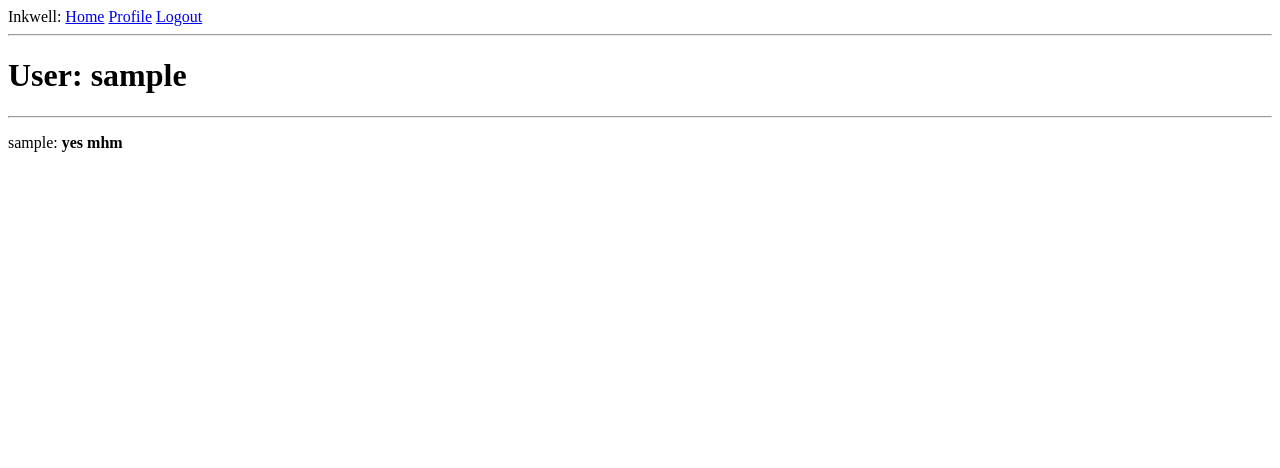
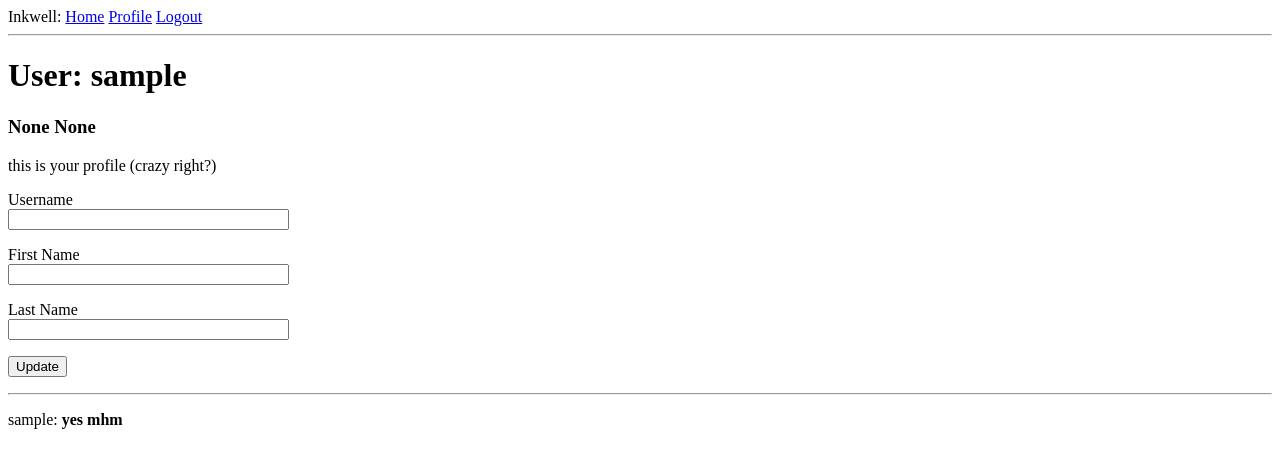
Before and after one commit to theroonguy/inkwell, a Flask app: a page that uses app/templates/user.html in a window 1280 px wide. Shown: the top 468 px of the page. Run offline with Flask 3, Linux system fonts and the light colour scheme; the visitor is signed in with stand-in values (Sample User, id 1); data comes from the database, SQL or seed files in the repository; both versions use the stored data as it was after the commit.

Commit message:
first and last name, plus update profile option

```diff
--- a/app/forms.py
+++ b/app/forms.py
@@ -11,6 +11,8 @@
 
 class RegistrationForm(FlaskForm):
     username = StringField('Username', validators=[DataRequired()])
+    firstname = StringField('First Name', validators=[DataRequired()])
+    lastname = StringField('Last Name', validators=[DataRequired()])
     email = StringField('Email', validators=[DataRequired(), Email()])
     password = PasswordField('Password', validators=[DataRequired()])
     password2 = PasswordField(
@@ -26,3 +28,14 @@
         user = User.query.filter_by(email=email.data).first()
         if user is not None:
             raise ValidationError('Please use a different email address.')
+
+class UpdateProfileForm(FlaskForm):
+    username = StringField('Username')
+    firstname = StringField('First Name')
+    lastname = StringField('Last Name')
+    submit = SubmitField('Update')
+
+    def validate_username(self, username):
+        user = User.query.filter_by(username=username.data).first()
+        if user is not None:
+            raise ValidationError('Please use a different username.')
--- a/app/models.py
+++ b/app/models.py
@@ -6,6 +6,8 @@
 class User(UserMixin, db.Model):
     user_id = db.Column(db.Integer, primary_key=True)
     username = db.Column(db.String(64), index=True, unique=True)
+    firstname = db.Column(db.String(64), nullable=True)
+    lastname = db.Column(db.String(64), nullable=True)
     email = db.Column(db.String(120), index=True, unique=True)
     password_hash = db.Column(db.String(128))
     books = db.relationship('Book', backref='author', lazy='dynamic')
--- a/app/routes.py
+++ b/app/routes.py
@@ -1,6 +1,6 @@
 from flask import render_template, flash, redirect, url_for, request
 from app import app, db
-from app.forms import LoginForm, RegistrationForm
+from app.forms import LoginForm, RegistrationForm, UpdateProfileForm
 from app.models import Book, User
 from flask_login import current_user, login_user, logout_user, login_required
 from werkzeug.urls import url_parse
@@ -10,7 +10,8 @@
 @login_required
 def index():
     books = Book.query.all()
-    return render_template('index.html', title='Home', books=books)
+    users = User.query.all()
+    return render_template('index.html', title='Home', books=books, users=users)
 
 @app.route('/login', methods=['GET', 'POST'])
 def login():
@@ -40,7 +41,7 @@
         return redirect(url_for('index'))
     form = RegistrationForm()
     if form.validate_on_submit():
-        user = User(username=form.username.data, email=form.email.data)
+        user = User(username=form.username.data, firstname=form.firstname.data, lastname=form.lastname.data, email=form.email.data)
         user.set_password(form.password.data)
         db.session.add(user)
         db.session.commit()
@@ -48,11 +49,21 @@
         return redirect(url_for('login'))
     return render_template('register.html', title='Register', form=form)
 
-@app.route('/user/<username>')
+@app.route('/user/<username>', methods=['GET', 'POST'])
 @login_required
 def user(username):
     user = User.query.filter_by(username=username).first_or_404()
+    form = UpdateProfileForm()
+    if form.validate_on_submit():
+        if form.username.data != '': user.username = form.username.data
+        if form.firstname.data != '': user.firstname = form.firstname.data
+        if form.lastname.data != '': user.lastname = form.lastname.data
+        db.session.add(user)
+        db.session.commit()
+        flash('Your profile has been updated')
+        if form.username.data != '': return redirect(url_for('user', username=form.username.data))
+        return redirect(url_for('user', username=current_user.username))
     published_books = [
         {'author': user, 'content': 'yes mhm'}
     ]
-    return render_template('user.html', user=user, published_books=published_books)
+    return render_template('user.html', user=user, published_books=published_books, form=form)
--- a/app/templates/index.html
+++ b/app/templates/index.html
@@ -5,4 +5,8 @@
     {% for book in books %}
         {% include '_book.html' %}
     {% endfor %}
+    <br><p><b>list of users:</b>
+    {% for user in users %}
+        <a href="{{ url_for('user', username=user.username) }}">{{ user.username }}</a>
+    {% endfor %}
 {% endblock %}
--- a/app/templates/user.html
+++ b/app/templates/user.html
@@ -2,6 +2,35 @@
 
 {% block content %}
     <h1>User: {{ user.username }}</h1>
+    <h3>{{ user.firstname }} {{ user.lastname }}</h3>
+    {% if current_user.user_id == user.user_id %}
+    <p>this is your profile (crazy right?)</p>
+    <form action="" method="post">
+        {{ form.hidden_tag() }}
+        <p>
+            {{ form.username.label }}<br>
+            {{ form.username(size=32) }}<br>
+            {% for error in form.username.errors %}
+            <span style="color: red;">[{{ error }}]</span>
+            {% endfor %}
+        </p>
+        <p>
+            {{ form.firstname.label }}<br>
+            {{ form.firstname(size=32) }}<br>
+            {% for error in form.firstname.errors %}
+            <span style="color: red;">[{{ error }}]</span>
+            {% endfor %}
+        </p>
+        <p>
+            {{ form.lastname.label }}<br>
+            {{ form.lastname(size=32) }}<br>
+            {% for error in form.lastname.errors %}
+            <span style="color: red;">[{{ error }}]</span>
+            {% endfor %}
+        </p>
+        <p>{{ form.submit() }}</p>
+    </form>
+    {% endif %}
     <hr>
     {% for book in published_books %}
     <p>
```
Also changed, not shown: app/templates/register.html (+14 -0 lines), migrations/versions/466c97e665e7_.py (added, +34 -0 lines), app.db.
